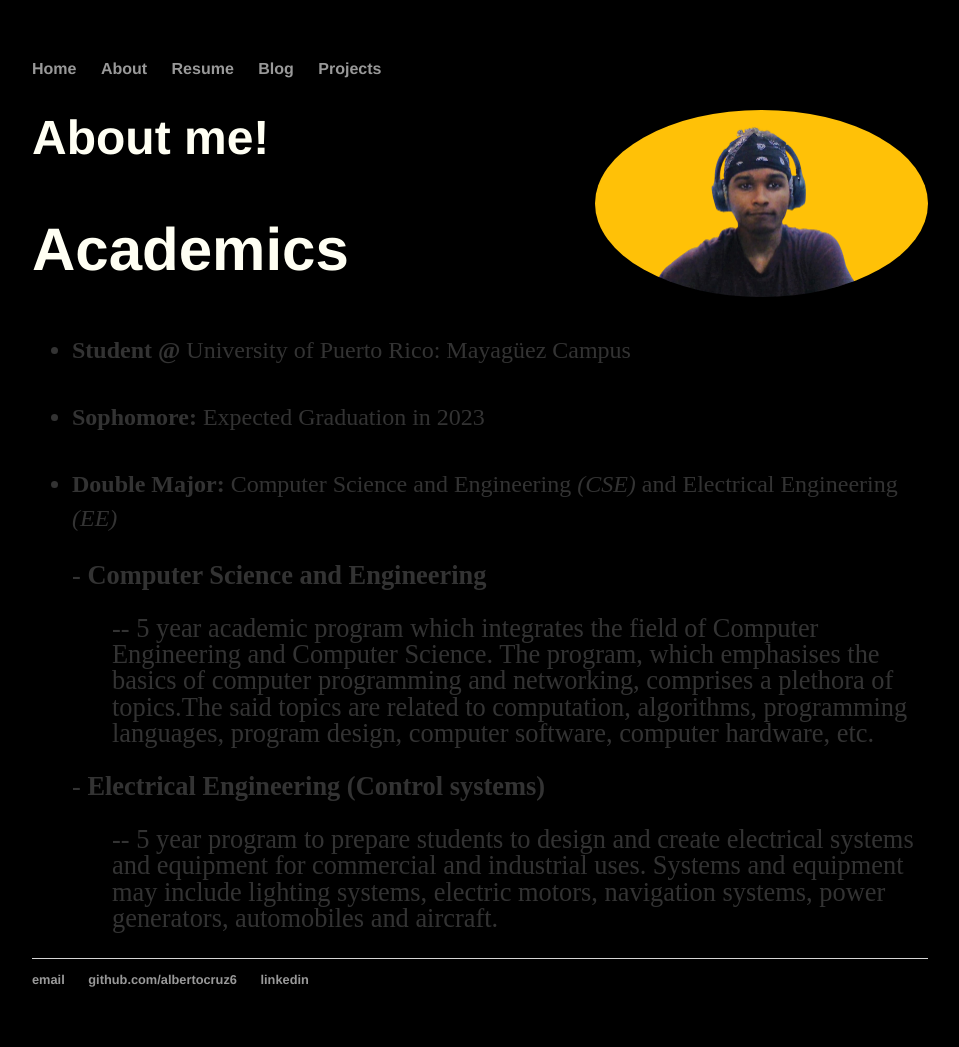
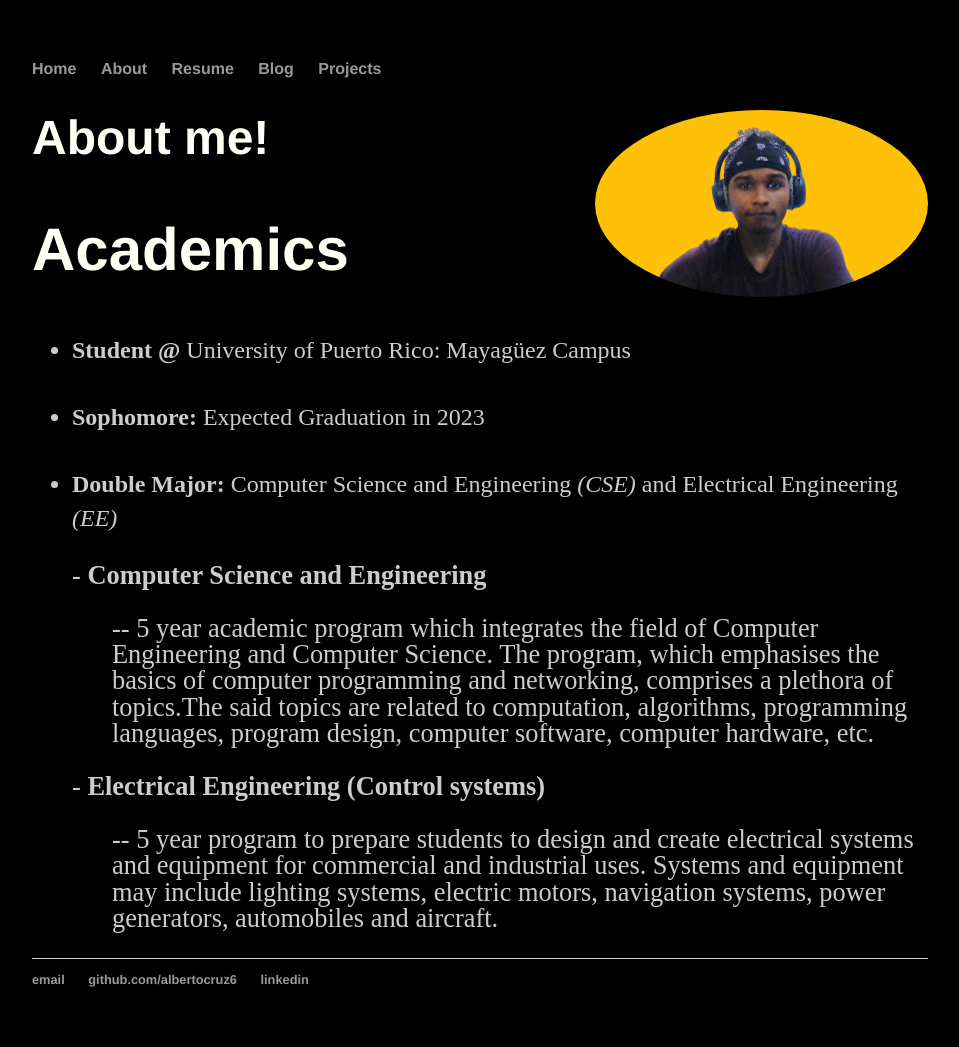
Before and after one commit to albertocruz6/albertocruz6.github.io, a Jekyll site: the page built from about/index.html, in a window 1280 px wide. Shown: the whole page, without its empty margins (160-1119 px from the left). Built offline with Jekyll 4.4.1, drawn with Linux system fonts in a browser that asks for light colours.

Commit message:
Update main.css

```diff
--- a/css/main.css
+++ b/css/main.css
@@ -25,24 +25,24 @@ a:hover {
 h1 {
     font-size: 3em;
     font-family:'Helvetica', 'Arial', 'Sans-Serif';
-		color: #fffff3;
+    color: #fffff3;
 }
 p {
     font-size: 1.5em;
     line-height: 1.4em;
-    color: #333;
+    color: #cccccc;
 }
 footer {
     border-top: 1px solid #d5d5d5;
     font-size: .8em;
-		color: #fffff3;
+    color: #fffff3;
 
 }
 
 ul.posts {
     margin: 20px auto 40px;
     font-size: 1.5em;
-		color: #fffff3;
+    color: #fffff3;
 
 }
 
@@ -59,18 +59,18 @@ ul.posts li {
 .h2_about {
     font-size: 2.50em;
     font-family:'Helvetica', 'Arial', 'Sans-Serif';
-		color: #fffff3;
+    color: #fffff3;
 
 }
 
 .li_about {
     font-size: 1.5em;
-	line-height: 1.4em;
-	color: #333;
+    line-height: 1.4em;
+    color: #cccccc;
 }
 
 .dt_dd_about {
     font-size: 1.1em;
     line-height: 1em;
-   	color: #333;
+    color: #cccccc;
 }
```
